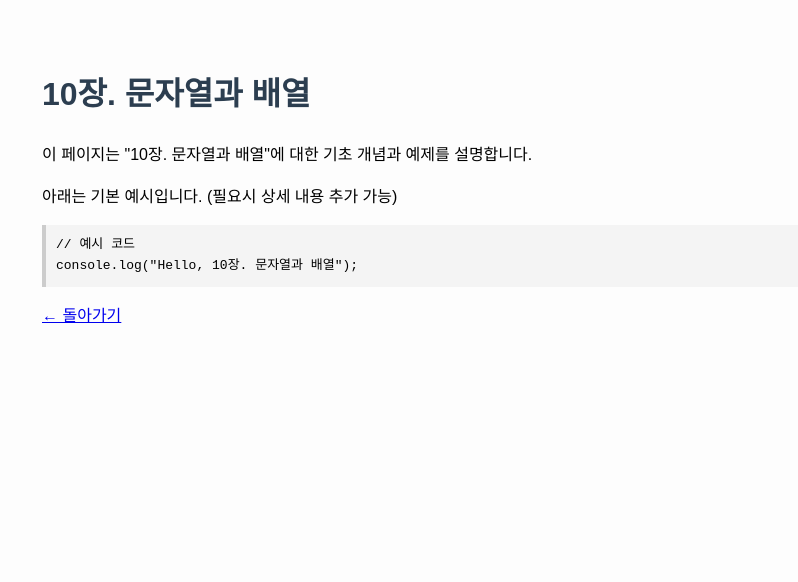
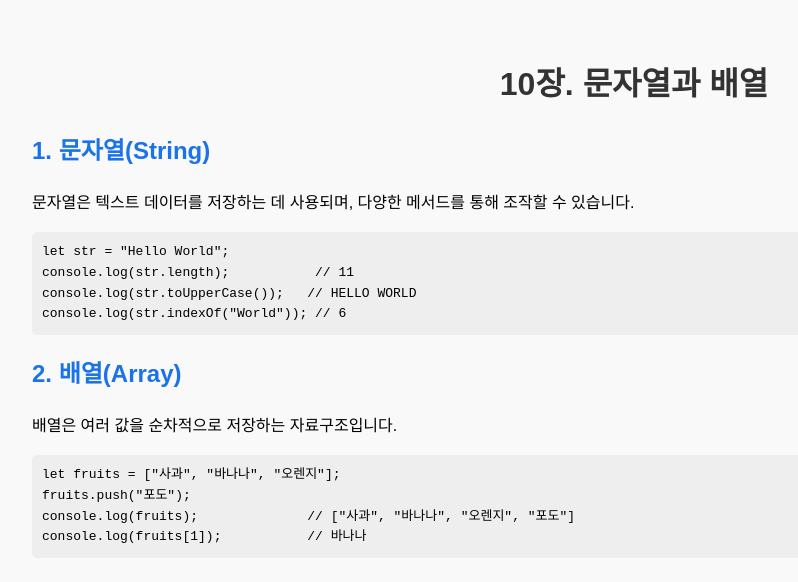
Before and after one commit to Jung-take-it/takeit_website, a plain HTML site: page 10_string_array.html in a window 1280 px wide. Shown: the whole page, without its empty margins (6-804 px from the left). Drawn offline with Linux system fonts and the light colour scheme.

Commit message:
Add files via upload

```diff
--- a/10_string_array.html
+++ b/10_string_array.html
@@ -3,36 +3,42 @@
 <head>
   <meta charset="UTF-8">
   <title>10장. 문자열과 배열</title>
-
   <style>
     body {
       font-family: Arial, sans-serif;
-    background-color: #fdfdfd;
-    padding: 40px;
+      background-color: #f9f9f9;
+      padding: 30px;
       line-height: 1.6;
     }
-  h1, h2 {
-    color: #2c3e50;
+    h1 {
+      text-align: center;
+      color: #333;
+    }
+    h2 {
+      color: #1a73e8;
     }
     pre {
-    background: #f4f4f4;
+      background: #eee;
       padding: 10px;
-    border-left: 4px solid #ccc;
+      border-radius: 5px;
       overflow-x: auto;
     }
-  code {
-    font-family: monospace;
-  }
   </style>
-
 </head>
 <body>
   <h1>10장. 문자열과 배열</h1>
-  <p>이 페이지는 "10장. 문자열과 배열"에 대한 기초 개념과 예제를 설명합니다.</p>
-  <p>아래는 기본 예시입니다. (필요시 상세 내용 추가 가능)</p>
-  <pre><code>// 예시 코드
-console.log("Hello, 10장. 문자열과 배열");
-</code></pre>
-  <p><a href="index.html">← 돌아가기</a></p>
+  <h2>1. 문자열(String)</h2>
+<p>문자열은 텍스트 데이터를 저장하는 데 사용되며, 다양한 메서드를 통해 조작할 수 있습니다.</p>
+<pre><code>let str = "Hello World";
+console.log(str.length);           // 11
+console.log(str.toUpperCase());   // HELLO WORLD
+console.log(str.indexOf("World")); // 6</code></pre>
+<h2>2. 배열(Array)</h2>
+<p>배열은 여러 값을 순차적으로 저장하는 자료구조입니다.</p>
+<pre><code>let fruits = ["사과", "바나나", "오렌지"];
+fruits.push("포도");
+console.log(fruits);              // ["사과", "바나나", "오렌지", "포도"]
+console.log(fruits[1]);           // 바나나</code></pre>
+
 </body>
 </html>
```
Lines whose indentation alone changed are shown as unchanged.
